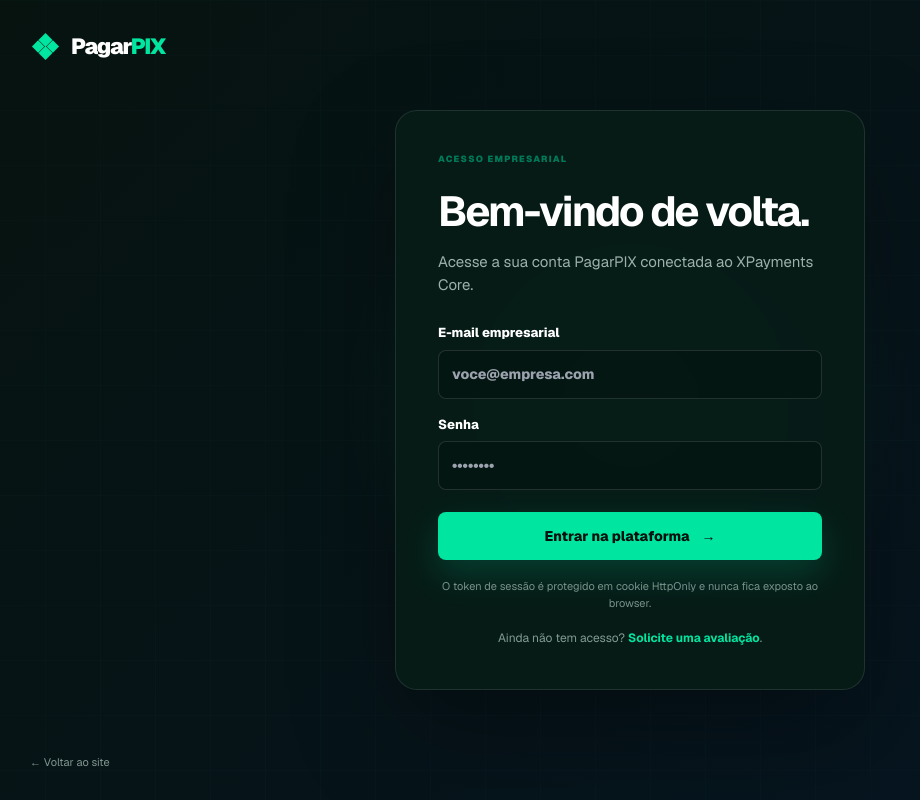
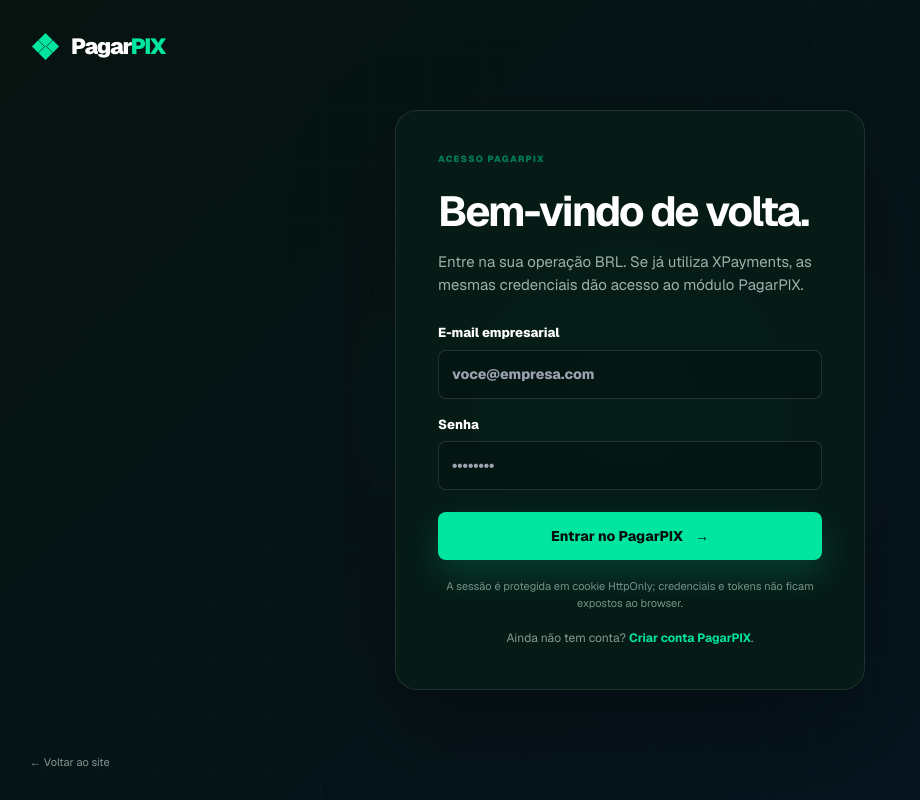
Before and after one commit to nexflowx-hub/pagarpix-frontend, a Next.js app: page /login in a window 1280 px wide. Shown: the whole page, without its empty margins (10-930 px from the left). Built offline with nearby package versions, Linux system fonts and the light colour scheme.

Commit message:
feat(auth): make PagarPIX login product-native

```diff
--- a/app/login/page.tsx
+++ b/app/login/page.tsx
@@ -37,17 +37,17 @@ export default function LoginPage() {
     <main className="auth-page">
       <div className="auth-brand"><Brand /></div>
       <section className="auth-panel">
-        <div className="eyebrow"><i /> ACESSO EMPRESARIAL</div>
+        <div className="eyebrow"><i /> ACESSO PAGARPIX</div>
         <h1>Bem-vindo de volta.</h1>
-        <p>Acesse a sua conta PagarPIX conectada ao XPayments Core.</p>
+        <p>Entre na sua operação BRL. Se já utiliza XPayments, as mesmas credenciais dão acesso ao módulo PagarPIX.</p>
         <form onSubmit={submit}>
           <label>E-mail empresarial<input name="email" type="email" autoComplete="email" required placeholder="voce@empresa.com" /></label>
           <label>Senha<input name="password" type="password" autoComplete="current-password" required placeholder="••••••••" /></label>
           {error && <div className="form-error" role="alert">{error}</div>}
-          <button className="ds-button ds-button-primary auth-submit" disabled={loading}>{loading ? "Entrando…" : "Entrar na plataforma"} <span>→</span></button>
+          <button className="ds-button ds-button-primary auth-submit" disabled={loading}>{loading ? "Entrando…" : "Entrar no PagarPIX"} <span>→</span></button>
         </form>
-        <small>O token de sessão é protegido em cookie HttpOnly e nunca fica exposto ao browser.</small>
-        <p className="auth-request">Ainda não tem acesso? <Link href="/request-access">Solicite uma avaliação</Link>.</p>
+        <small>A sessão é protegida em cookie HttpOnly; credenciais e tokens não ficam expostos ao browser.</small>
+        <p className="auth-request">Ainda não tem conta? <Link href="/signup">Criar conta PagarPIX</Link>.</p>
       </section>
       <Link className="auth-back" href="/">← Voltar ao site</Link>
     </main>
```
